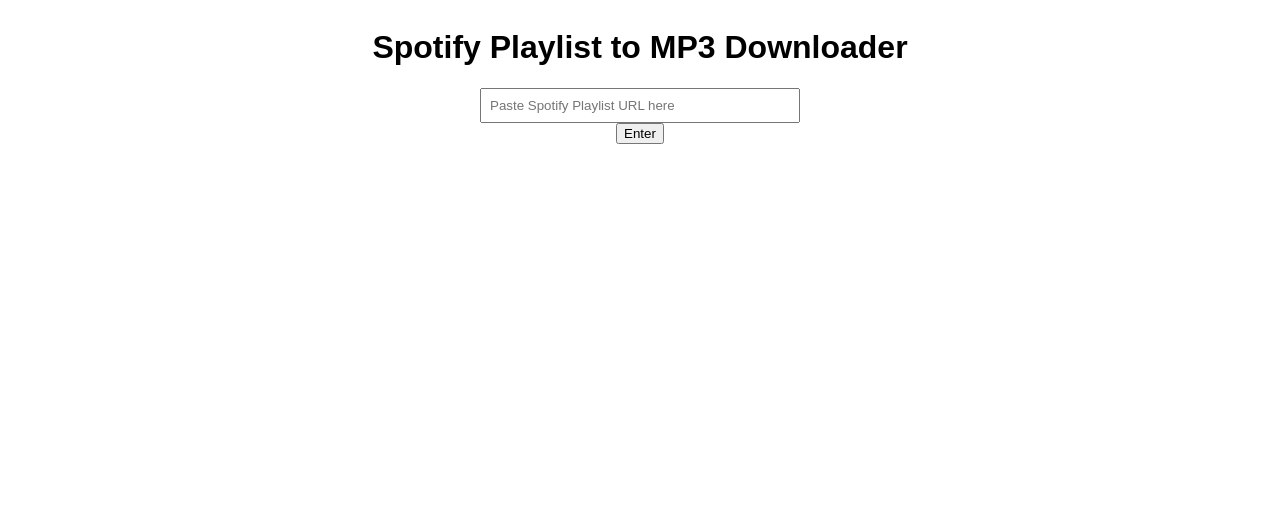
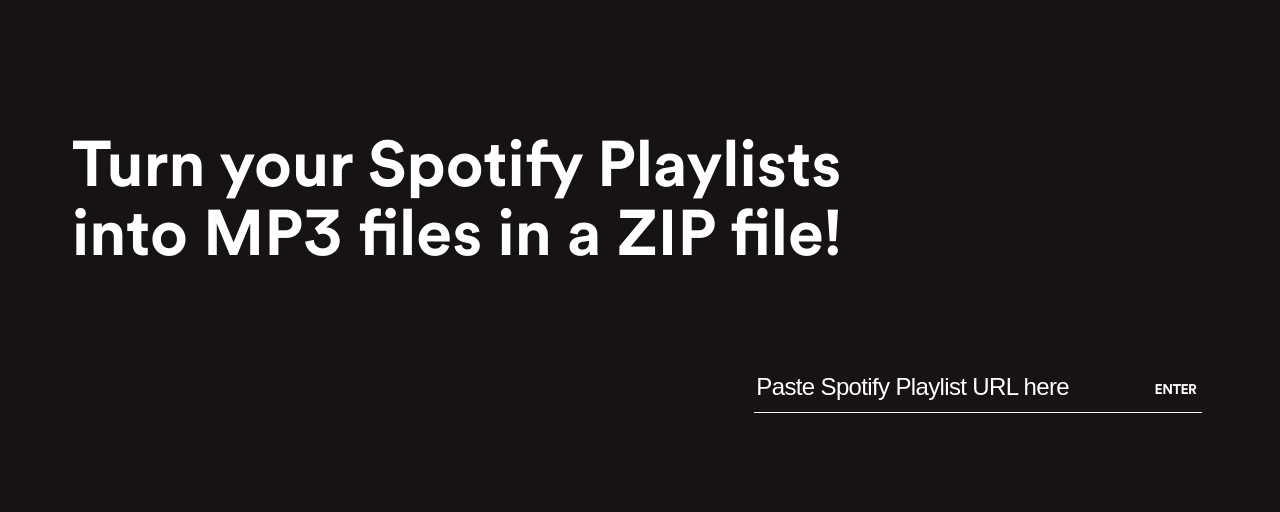
Before and after one commit to cdobby9/spotify-to-mp3, a plain HTML site: page index.html in a window 1280 px wide. Drawn offline with nearby package versions, Linux system fonts and the light colour scheme; no server answers.

Commit message:
improved look of frontend

```diff
--- a/index.html
+++ b/index.html
@@ -1,28 +1,68 @@
 <!DOCTYPE html>
 <html lang="en">
-
   <head>
-    <meta charset="UTF-8">
-    <meta name="viewport" content="width=device-width, initial-scale=1.0">
+    <meta charset="UTF-8" />
+    <meta name="viewport" content="width=device-width, initial-scale=1.0" />
     <link rel="stylesheet" href="styles.css" />
     <title>Spotify Playlist to MP3 Downloader</title>
   </head>
 
   <body>
-    <h1>Spotify Playlist to MP3 Downloader</h1>
-    <input type="text" id="spotifyUrl" placeholder="Paste Spotify Playlist URL here"
-        style="width: 300px; padding: 8px;">
+
+    <div class="nav"></div>
+
+    <div class="content">
+
+<div class="main-text">
+    <p>Turn your Spotify Playlists<br>into MP3 files in a ZIP file!</p>
+
+</div>
+
+
+
+    <div class="input-container">
+
+        <div class="input-box">
+      <input
+        type="text"
+        id="spotifyUrl"
+        placeholder="Paste Spotify Playlist URL here"
+      />
       <button onclick="downloadPlaylist()">Enter</button>
+    </div>
+
 
       <div id="loading-bar">
         <div id="progress"></div>
       </div>
 
       <p id="status"></p>
+    </div>
+
+
+
+
+
+
+
+
+
+
+
+
+
+
+
+</div>
+
+
+
+
+
+
 
     <!-- Include Socket.IO library and our script.js file -->
     <script src="/socket.io/socket.io.js"></script>
     <script src="script.js"></script>
   </body>
-
 </html>
--- a/styles.css
+++ b/styles.css
@@ -1,9 +1,102 @@
+@font-face {
+    font-family: 'Font-Bold';
+    src: url('/fonts/CircularSpotifyTxT-Bold.woff2');
+  }
+
+*, ::after, ::before {
+    box-sizing: border-box;
+    overflow: hidden;
+}
+
+*:focus {
+    outline: none;
+}
+
+
 body {
-    font-family: Arial, sans-serif;
+    font-family: Spotify;
     display: flex;
     flex-direction: column;
-    align-items: center;
+    background-color: #171313;
 }
+
+
+.content {
+    display: grid;
+    padding: 4rem;
+    grid-row-gap: 11.5rem;
+    text-align: left;
+    grid-template-columns: repeat(12,1fr);
+    gap: 1.5rem;
+}
+
+.main-text {
+    font-size: 64px;
+    color: #fff;
+    font-weight: 700;
+    line-height: 1.08;
+    font-family: Font-Bold;
+    grid-column: span 12;
+
+}
+
+.input-container {
+    grid-column: 8/span 5;
+}
+
+.input-box {
+    display: flex;
+  justify-content: space-between;
+  max-width: 28rem;
+  margin: 0 auto;
+  color: #fff;
+  border-bottom: 1px solid #fff;
+
+}
+
+
+
+.input-box input {
+    line-height: 3rem;
+  width: 85%;
+  background: transparent;
+  border: none;
+  color: #fff;
+  font-size: 1.5rem;
+  letter-spacing: -.04rem;
+  font-family: Arial;
+}
+
+
+
+
+::placeholder {
+    color: #fff;
+}
+
+.input-box button {
+    height: 3rem;
+  display: flex;
+  align-items: center;
+  padding-top: 11px;
+  font-size: 0.875rem;
+  text-transform: uppercase;
+  letter-spacing: -.04em;
+  line-height: 1.031;
+  font-family: Font-Bold;
+  background: none;
+  border: none;
+  color: #fff;
+}
+
+
+
+
+
+
+
+
+
 
 #loading-bar {
     width: 100%;
```
Also changed, not shown: fonts/CircularSpotifyTxT-Bold.woff2 (added). Lines whose indentation alone changed are shown as unchanged.
